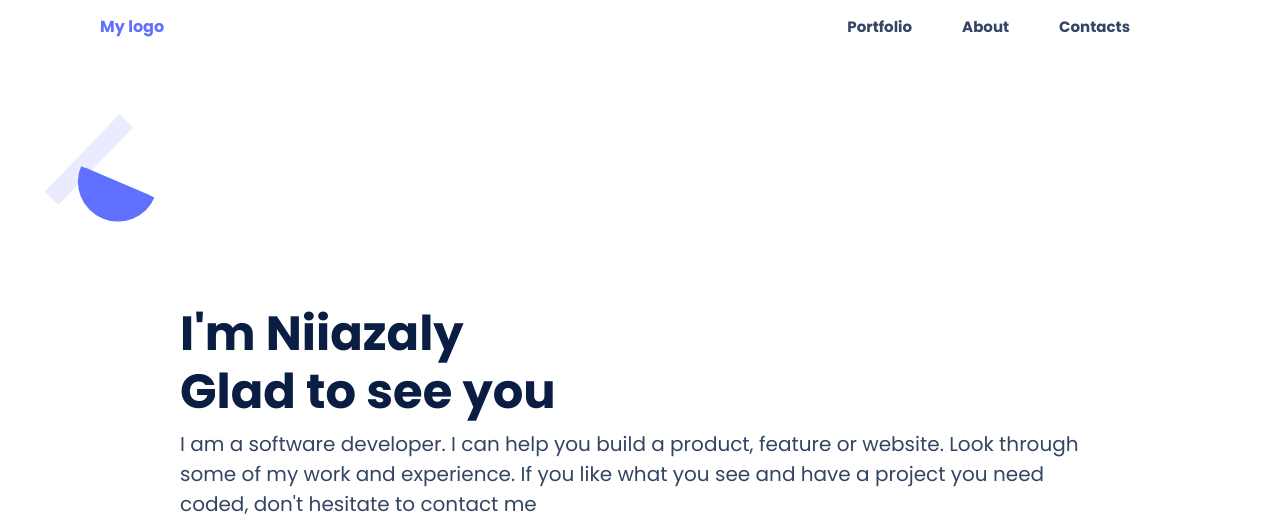
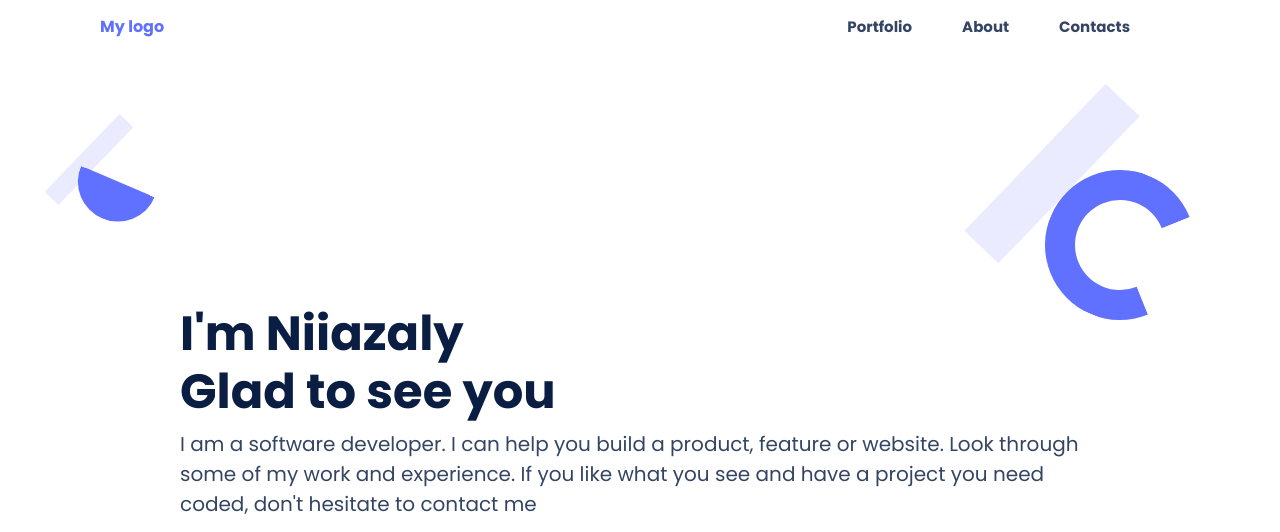
Before and after one commit to NiiazalyDzhumaliev/personal-portfolio, a plain HTML site: page index.html in a window 1280 px wide. Shown: the top 532 px of the page. Drawn offline with nearby package versions, Linux system fonts and the light colour scheme.

Commit message:
Add block and ellipse

```diff
--- a/index.html
+++ b/index.html
@@ -38,6 +38,8 @@
     >
       <div class="rect-1"></div>
       <div class="ellipse-1"></div>
+      <div class="rect-2"></div>
+      <div class="ellipse-2"></div>
       <header class="d-flex flex-column">
         <h1>I'm Niiazaly<br />Glad to see you</h1>
         <p class="about-info">
--- a/style.css
+++ b/style.css
@@ -75,6 +75,16 @@ header h1 {
   transform: rotate(-46.14deg);
 }
 
+.rect-2 {
+  position: absolute;
+  width: 204px;
+  height: 47px;
+  left: 950px;
+  top: 150px;
+  background: #ebebff;
+  transform: rotate(-46.14deg);
+}
+
 .ellipse-1 {
   position: absolute;
   left: 70px;
@@ -87,6 +97,18 @@ header h1 {
   border-top-right-radius: 110px;
   border: 10px solid #6070ff;
   border-bottom: 0;
+}
+
+.ellipse-2 {
+  position: absolute;
+  left: 1045px;
+  top: 170px;
+  transform: rotate(-156.88deg);
+  width: 150px;
+  height: 150px;
+  border-radius: 50%;
+  border: 30px solid #6070ff;
+  border-left-color: #fff;
 }
 
 #portfolio-item {
```
